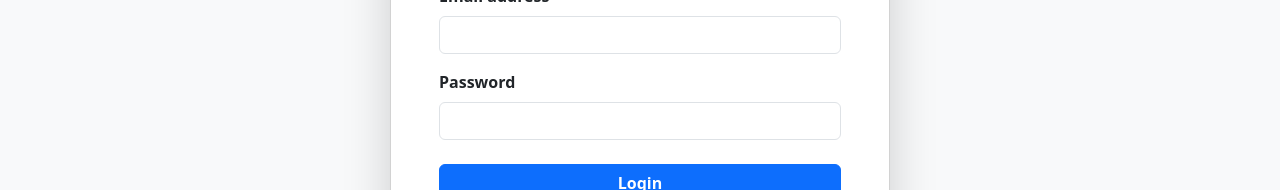
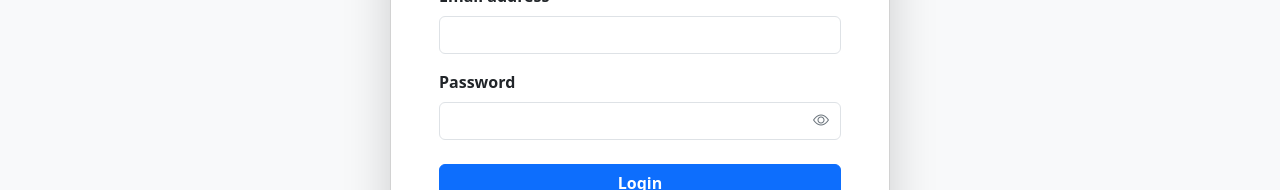
Before and after one commit to Zohu0/portfolio-forntend, an Angular app: page /login in a window 1280 px wide. Shown: the part 394-584 px from the top of the page. Built offline with nearby package versions, Linux system fonts and the light colour scheme.

Commit message:
added eye button

```diff
--- a/src/app/components/login/login.component.html
+++ b/src/app/components/login/login.component.html
@@ -19,9 +19,21 @@
       </div>
 
       <!-- Password -->
-        <div class="mb-3">
+      <!-- <div class="mb-3">
           <label class="form-label fw-semibold">Password</label>
           <input type="password" class="form-control" name="password" [(ngModel)]="authData.password" required />
+        </div> -->
+
+      <!-- Password with Eye Toggle -->
+      <div class="mb-3 position-relative">
+        <label class="form-label fw-semibold">Password</label>
+        <input [type]="showPassword ? 'text' : 'password'" class="form-control" name="password"
+          [(ngModel)]="authData.password" required />
+        <button type="button" (click)="togglePassword()"
+          class="btn btn-outline-secondary position-absolute end-0 translate-middle-y passwordEye"
+          style="border:none; background: transparent; top: 71% !important;">
+          <i class="bi" [ngClass]="showPassword ? 'bi-eye-slash' : 'bi-eye'"></i>
+        </button>
       </div>
 
       <div class="d-grid mt-4">
@@ -40,4 +52,5 @@
       </small>
     </div>
   </div>
+
 </div>
--- a/src/app/components/login/login.component.ts
+++ b/src/app/components/login/login.component.ts
@@ -91,6 +91,14 @@ export class LoginComponent {
     });
   }
 
+  password: string = '';
+showPassword: boolean = false;
+
+togglePassword() {
+  this.showPassword = !this.showPassword;
+}
+
+
 
 
 
--- a/src/app/profile-view/profile-view.component.ts
+++ b/src/app/profile-view/profile-view.component.ts
@@ -1,5 +1,5 @@
+import { CommonModule } from '@angular/common';
 import { Component, OnInit } from '@angular/core';
-import { CommonModule } from '@angular/common';
 import { UserService, User } from '../services/user.service';
 import { RouterOutlet, ActivatedRoute } from '@angular/router';
 import { Education, EducationService } from '../services/education.service';
@@ -352,4 +352,5 @@ export class ProfileViewComponent implements OnInit {
 
 
 
+
 }
--- a/src/environments/environment.ts
+++ b/src/environments/environment.ts
@@ -1,30 +1,30 @@
 export const environment = {
   production: false,
 
-  //   apiUrlUser: 'http://localhost:8080/usercontroller',
+    apiUrlUser: 'http://localhost:8080/usercontroller',
 
-  //  apiUrlEducation: 'http://localhost:8080/educationcontroller',
+   apiUrlEducation: 'http://localhost:8080/educationcontroller',
 
-  //   apiUrlExperience: 'http://localhost:8080/experiencecontroller',
+    apiUrlExperience: 'http://localhost:8080/experiencecontroller',
 
-  //  apiUrlProject: 'http://localhost:8080/projectcontroller',
+   apiUrlProject: 'http://localhost:8080/projectcontroller',
 
-  //   apiUrlSkill: 'http://localhost:8080/skillcontroller',
+    apiUrlSkill: 'http://localhost:8080/skillcontroller',
 
-  //   apiBaseUrl: 'http://localhost:8080'
+    apiBaseUrl: 'http://localhost:8080'
 
 
-    apiBaseUrl: "https://portfolio-backend-production-e1b6.up.railway.app",
+  //   apiBaseUrl: "https://portfolio-backend-production-e1b6.up.railway.app",
 
-   apiUrlUser: 'https://portfolio-backend-production-e1b6.up.railway.app/usercontroller',
+  //  apiUrlUser: 'https://portfolio-backend-production-e1b6.up.railway.app/usercontroller',
 
-   apiUrlEducation: 'https://portfolio-backend-production-e1b6.up.railway.app/educationcontroller',
+  //  apiUrlEducation: 'https://portfolio-backend-production-e1b6.up.railway.app/educationcontroller',
 
-   apiUrlExperience: 'https://portfolio-backend-production-e1b6.up.railway.app/experiencecontroller',
+  //  apiUrlExperience: 'https://portfolio-backend-production-e1b6.up.railway.app/experiencecontroller',
 
-   apiUrlProject: 'https://portfolio-backend-production-e1b6.up.railway.app/projectcontroller',
+  //  apiUrlProject: 'https://portfolio-backend-production-e1b6.up.railway.app/projectcontroller',
 
-   apiUrlSkill: 'https://portfolio-backend-production-e1b6.up.railway.app/skillcontroller',
+  //  apiUrlSkill: 'https://portfolio-backend-production-e1b6.up.railway.app/skillcontroller',
 
 
 };
```
Also changed, not shown: src/app/profile-view/profile-view.component.html (line endings or trailing spaces). Lines whose indentation alone changed are shown as unchanged.
